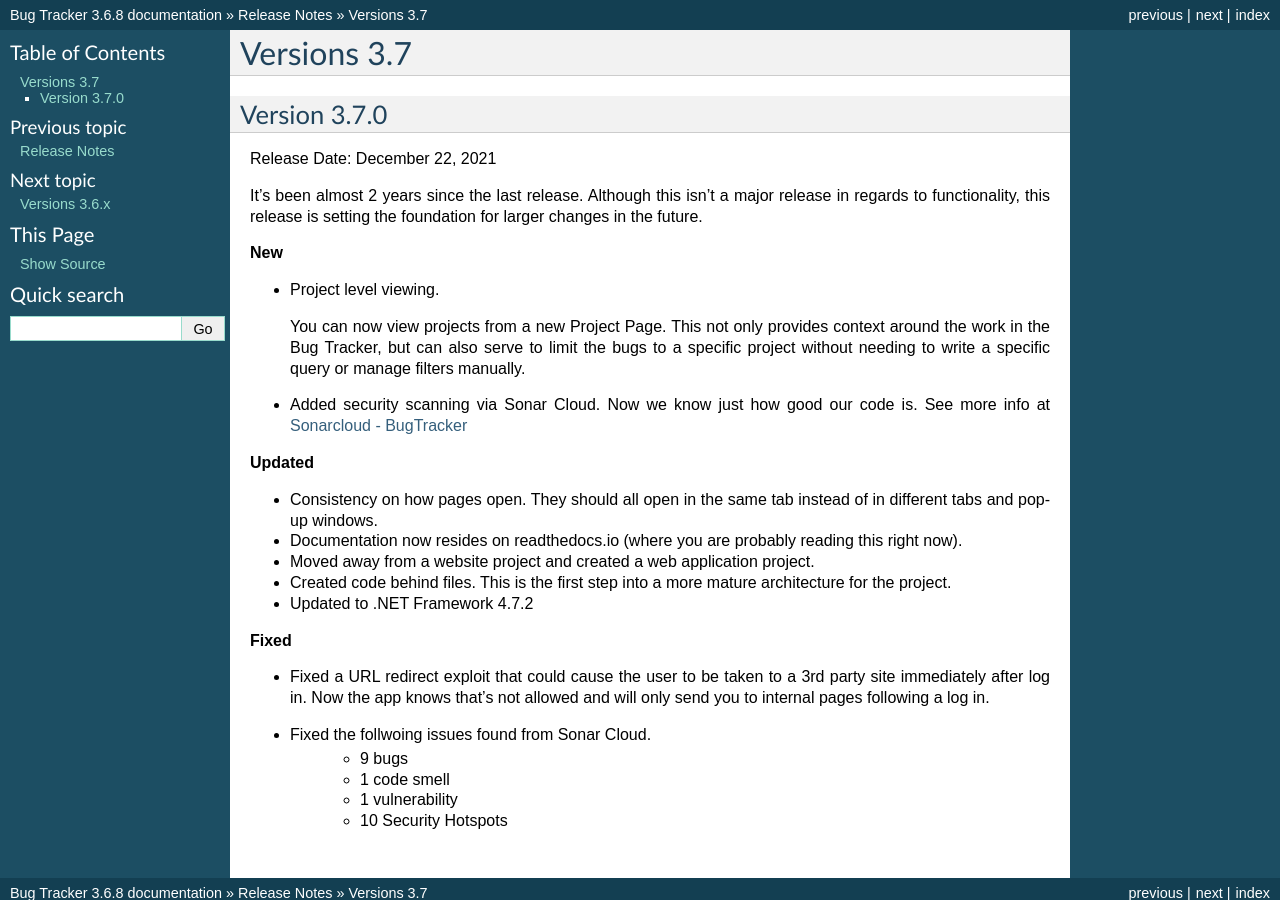
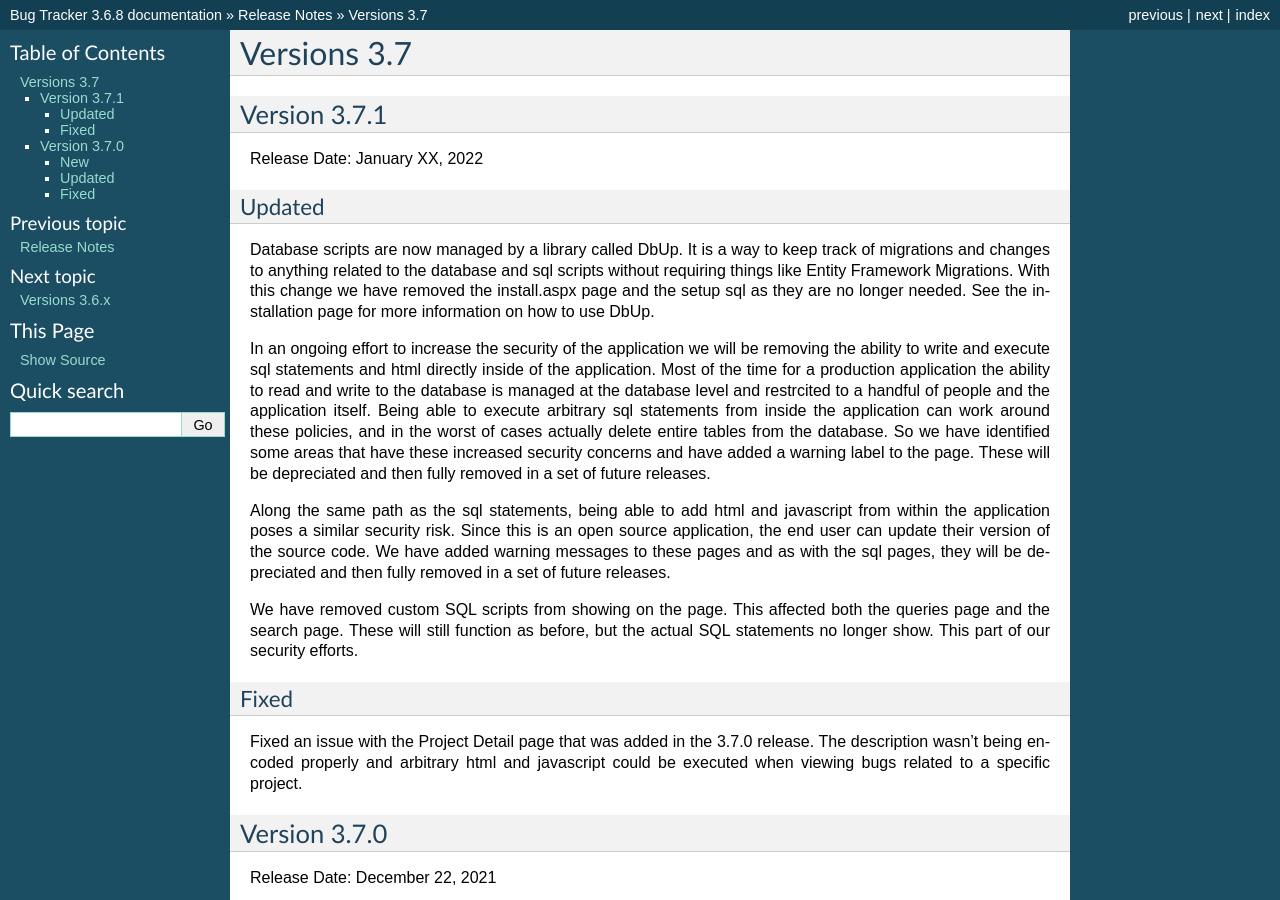
Before and after one commit to Displace99/Bug-Tracker, a Sphinx documentation site: the page built from docs/source/release-notes/v-37x.rst, in a window 1280 px wide and 900 px high. Built offline with Sphinx 7.4.7, drawn with Linux system fonts in a browser that asks for light colours.

Commit message:
Adds 3.7.1 documentation

```diff
--- a/docs/source/release-notes/v-37x.rst
+++ b/docs/source/release-notes/v-37x.rst
@@ -1,14 +1,40 @@
-==============
+##############
 Versions 3.7
-==============
+##############
 
+**************
+Version 3.7.1
+**************
+Release Date: January XX, 2022
+
+Updated
+=========
+
+Database scripts are now managed by a library called DbUp. It is a way to keep track of migrations and changes to anything related to the database and sql scripts without requiring things like Entity Framework Migrations. With this change we have removed the install.aspx page and the setup sql as they are no longer needed. See the installation page for more information on how to use DbUp.
+
+In an ongoing effort to increase the security of the application we will be removing the ability to write and execute sql statements and html directly inside of the application. Most of the time for a production application the ability to read and write to the database is managed at the database level and restrcited to a handful of people and the application itself. Being able to execute arbitrary sql statements from inside the application can work around these policies, and in the worst of cases actually delete entire tables from the database. So we have identified some areas that have these increased security concerns and have added a warning label to the page. These will be depreciated and then fully removed in a set of future releases.
+
+Along the same path as the sql statements, being able to add html and javascript from within the application poses a similar security risk. Since this is an open source application, the end user can update their version of the source code. We have added warning messages to these pages and as with the sql pages, they will be depreciated and then fully removed in a set of future releases.
+
+We have removed custom SQL scripts from showing on the page. This affected both the queries page and the search page. These will still function as before, but the actual SQL statements no longer show. This part of our security efforts.
+
+Fixed
+======
+
+Fixed an issue with the Project Detail page that was added in the 3.7.0 release. The description wasn't being encoded properly and arbitrary html and javascript could be executed when viewing bugs related to a specific project.
+
+
+
+
+**************
 Version 3.7.0
-=============
+**************
 Release Date: December 22, 2021
 
 It's been almost 2 years since the last release. Although this isn't a major release in regards to functionality, this release is setting the foundation for larger changes in the future.
 
-**New**
+New
+====
 
 * Project level viewing.
 
@@ -16,7 +42,8 @@ It's been almost 2 years since the last release. Although this isn't a major rel
 
 * Added security scanning via Sonar Cloud. Now we know just how good our code is. See more info at `Sonarcloud - BugTracker <https://sonarcloud.io/project/overview?id=Displace99_Bug-Tracker>`_
 
-**Updated**
+Updated
+==========
 
 * Consistency on how pages open. They should all open in the same tab instead of in different tabs and pop-up windows.
 * Documentation now resides on readthedocs.io (where you are probably reading this right now).
@@ -24,7 +51,8 @@ It's been almost 2 years since the last release. Although this isn't a major rel
 * Created code behind files. This is the first step into a more mature architecture for the project.
 * Updated to .NET Framework 4.7.2
 
-**Fixed**
+Fixed
+=========
 
 * Fixed a URL redirect exploit that could cause the user to be taken to a 3rd party site immediately after log in. Now the app knows that's not allowed and will only send you to internal pages following a log in.
 * Fixed the follwoing issues found from Sonar Cloud.
```
